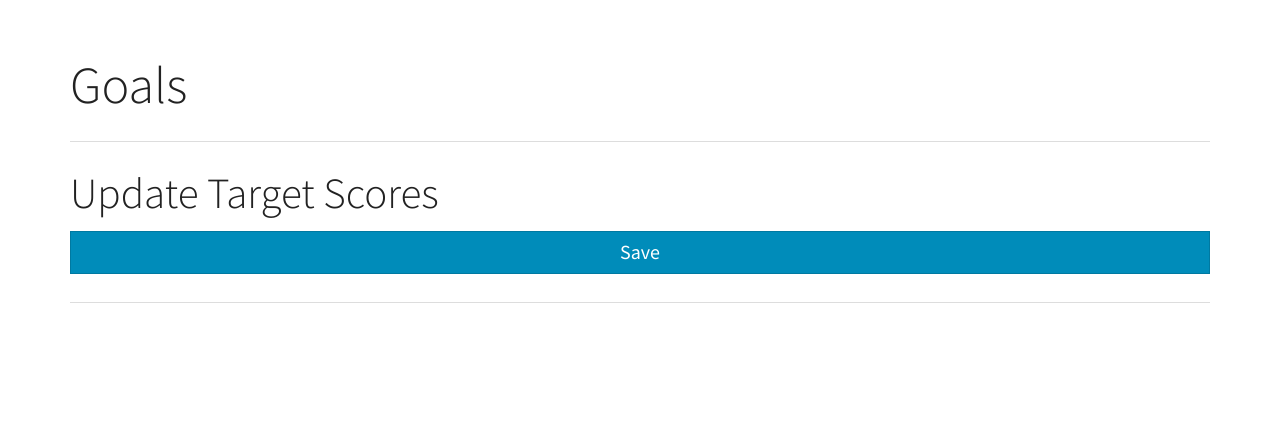
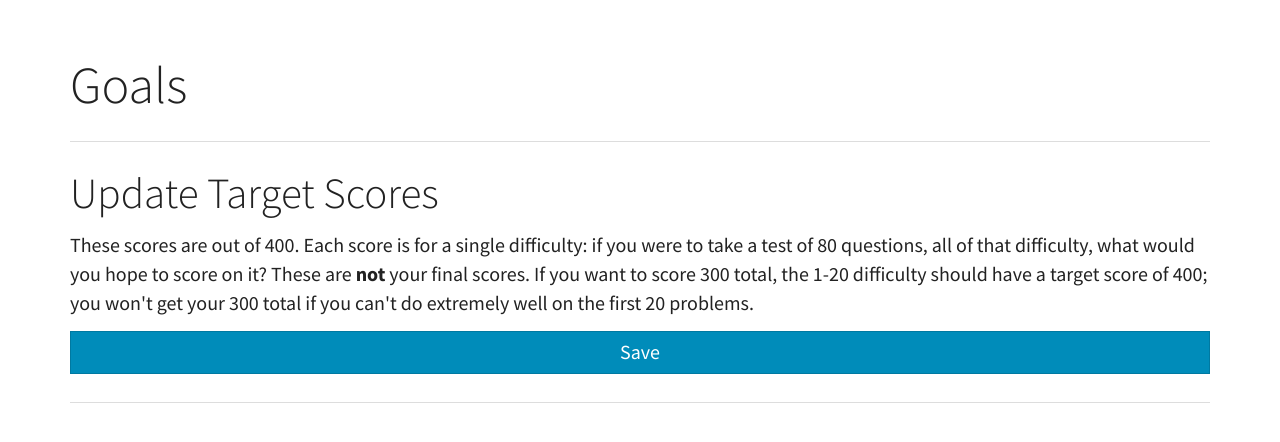
Before and after one commit to masonsbro/mathclub, a Django app: page /goals/ in a window 1280 px wide. Shown: the part 46-488 px from the top of the page. Run offline with Django 3.2, Linux system fonts and the light colour scheme; some libraries are stand-ins or nearby versions.

Commit message:
Add goals information

```diff
--- a/template/goals.html
+++ b/template/goals.html
@@ -11,6 +11,9 @@
 		<input type="text" name="prevent_autofill_1" style="display: none">
 		<input type="password" name="prevent_autofill_2" style="display: none">
 		<h2>Update Target Scores</h2>
+		<p>
+			These scores are out of 400. Each score is for a single difficulty: if you were to take a test of 80 questions, all of that difficulty, what would you hope to score on it? These are <strong>not</strong> your final scores. If you want to score 300 total, the 1-20 difficulty should have a target score of 400; you won't get your 300 total if you can't do extremely well on the first 20 problems.
+		</p>
 		{% for target_score in user.targetscore_set.all %}
 			<div class="form-group">
 				<h3>{{ target_score.difficulty.name }}</h3>
```
